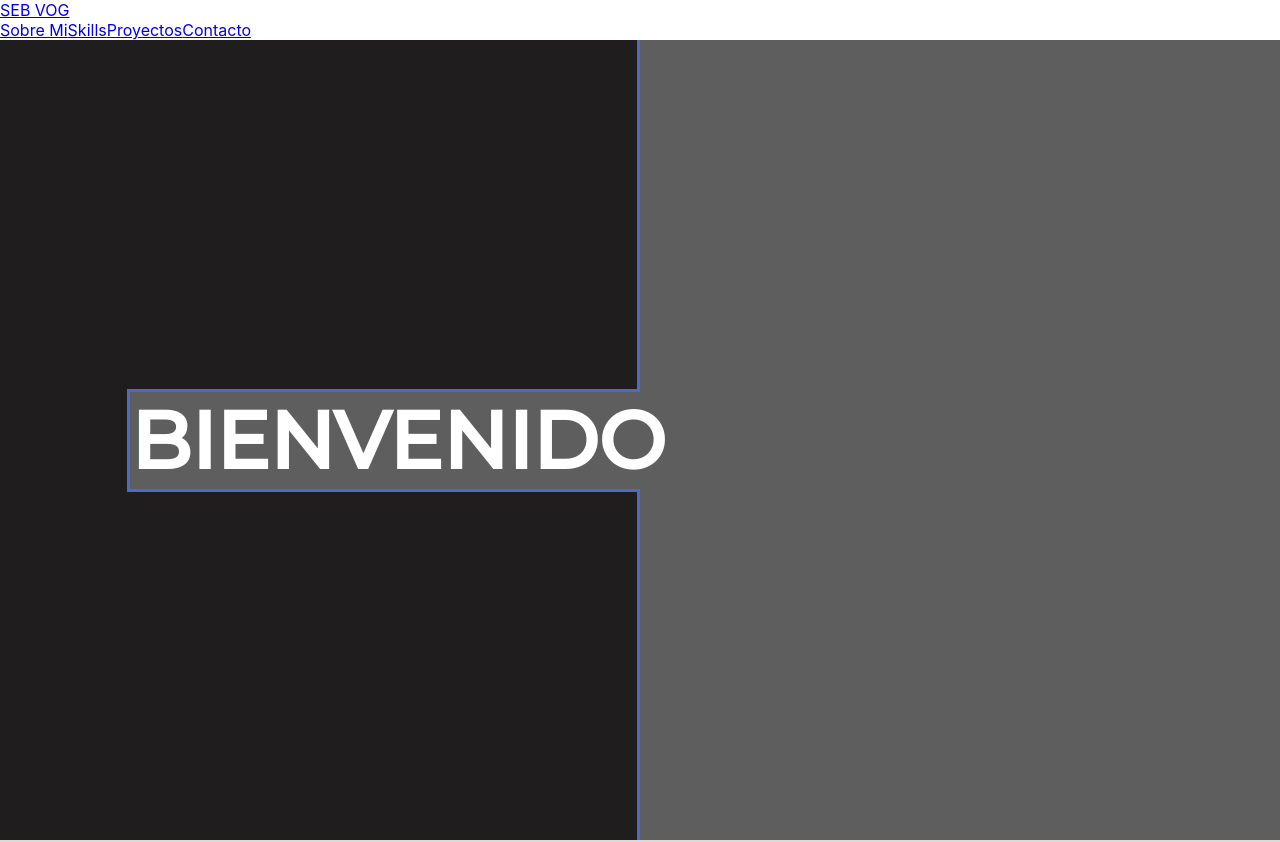
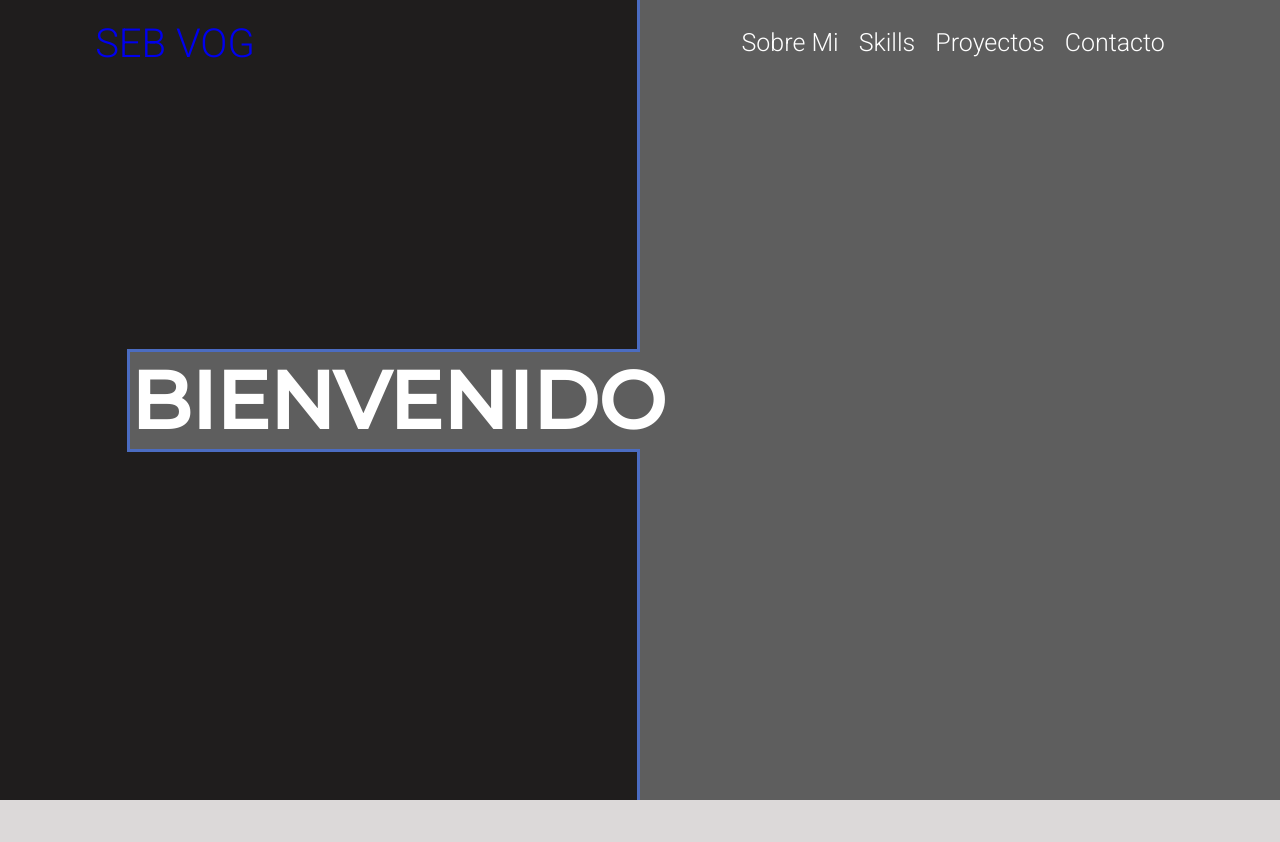
Before and after one commit to sebastian-e-vogel/portfolio, a React (Create React App) app: page / in a window 1280 px wide. Shown: the top 842 px of the page. Built offline with nearby package versions, Linux system fonts and the light colour scheme.

Commit message:
styled menu component

```diff
--- a/src/components/aboutMe/styles.css
+++ b/src/components/aboutMe/styles.css
@@ -19,7 +19,7 @@
   width: 12rem;
   height: 12rem;
   border-radius: 50%;
-  border: 0.4rem solid #4b6cc1;
+  border: 0.4rem solid var(--detail-color);
 }
 
 .profile-title {
@@ -38,5 +38,5 @@
 }
 
 .profile-description span {
-  color: #4b6cc1;
+  color: var(--detail-color);
 }
--- a/src/components/menu/styles.css
+++ b/src/components/menu/styles.css
@@ -0,0 +1,45 @@
+
+.header {
+  font-family: "roboto";
+  display: flex;
+  justify-content: space-around;
+  align-items: center;
+  position: absolute;
+  width: 100%;
+  padding: 20px;
+  color: #fff;
+}
+
+.header-logo {
+  width: 40%;
+  font-size: 40px;
+}
+
+.header-navigation {
+  display: flex;
+}
+
+.header a {
+  text-decoration: none;
+  cursor: pointer;
+}
+
+.header-navigation a {
+  color: #fff;
+  margin-right: 20px;
+  font-size: 25px;
+  text-decoration: none;
+  transition: all 1s;
+}
+
+.header-navigation a:hover:after {
+  transform: scaleX(0.7);
+}
+
+.header-navigation a:after {
+  display: block;
+  content: "";
+  border-bottom: solid 3px var(--detail-color);
+  transform: scaleX(0);
+  transition: transform 250ms ease-in-out;
+}
--- a/src/components/skills/styles.css
+++ b/src/components/skills/styles.css
@@ -34,7 +34,7 @@
   .technologie-name {
     font-family: "roboto";
     text-align: center;
-    color: #4b6cc1;
+    color: var(--detail-color);
     bottom: 0;
     transition: all 0.5s;
     text-transform: none;
@@ -42,7 +42,7 @@
   }
 
   .line {
-    border: 1px solid #4b6cc1;
+    border: 1px solid var(--detail-color);
     width: 50%;
     display: flex;
     margin: 10px auto;
```
